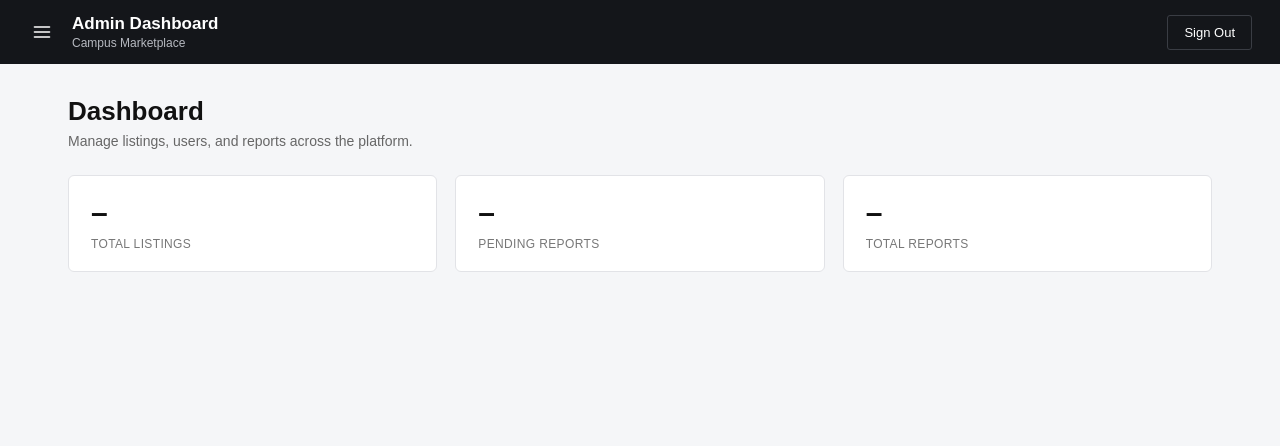
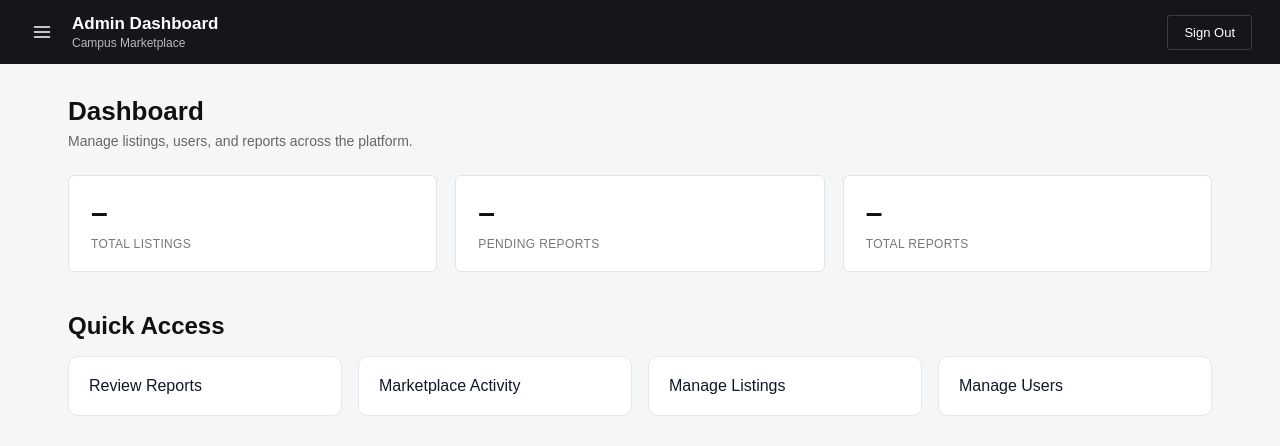
Before and after one commit to carlineGu/INFO2413_GROUPA, a plain HTML site: page frontend/html/admin_dashboard.html in a window 1280 px wide. Drawn offline with Linux system fonts and the light colour scheme; no server answers.

Commit message:
Quick Access added to Admin Dashboard

```diff
--- a/frontend/css/admin.css
+++ b/frontend/css/admin.css
@@ -492,3 +492,36 @@ body {
   .admin-panel { overflow-x: auto; }
   .admin-panel table { min-width: 600px; }
 }
+
+
+.quick-access-section {
+    margin-top: 40px;
+}
+
+.quick-access-section h3 {
+    margin-bottom: 16px;
+    font-size: 1.5rem;
+    font-weight: 600;
+}
+
+.quick-access-grid {
+    display: grid;
+    grid-template-columns: repeat(4, 1fr);
+    gap: 16px;
+}
+
+.quick-access-card {
+    background: white;
+    border: 1px solid #e5e7eb;
+    border-radius: 10px;
+    padding: 20px;
+    text-decoration: none;
+    color: #111827;
+    font-weight: 500;
+    transition: all 0.2s ease;
+}
+
+.quick-access-card:hover {
+    background: #f9fafb;
+    border-color: #d1d5db;
+}
--- a/frontend/html/admin_dashboard.html
+++ b/frontend/html/admin_dashboard.html
@@ -40,6 +40,18 @@
         <div class="stat-label">Total Reports</div>
       </div>
     </div>
+
+  <div class="quick-access-section">
+
+  <h3>Quick Access</h3>
+    <div class="quick-access-grid">
+    <a href="ports.html" class="quick-access-card">Review Reports</a>
+    <a href="admin_marketplace_activity.html" class="quick-access-card">Marketplace Activity</a>
+    <a href="admin_listings.html" class="quick-access-card">Manage Listings</a>
+    <a href="admin_users.html" class="quick-access-card">Manage Users</a>
+  </div>
+
+ </div>
   </main>
 
   <script src="../js/api.js" defer></script>
```
Also changed, not shown: frontend/html/admin_listings.html (renamed from frontend/html/manage_listings.html), frontend/html/admin_users.html (renamed from frontend/html/manage_users.html).
